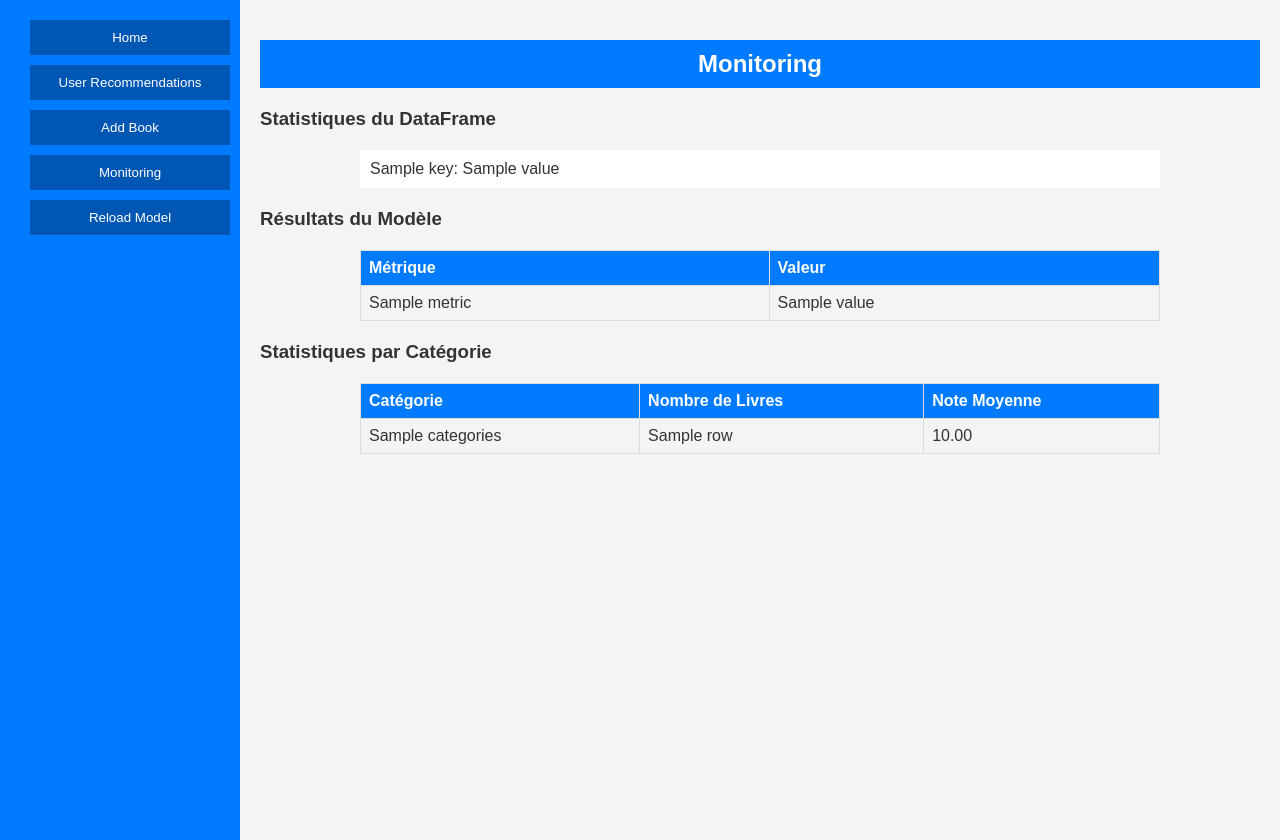
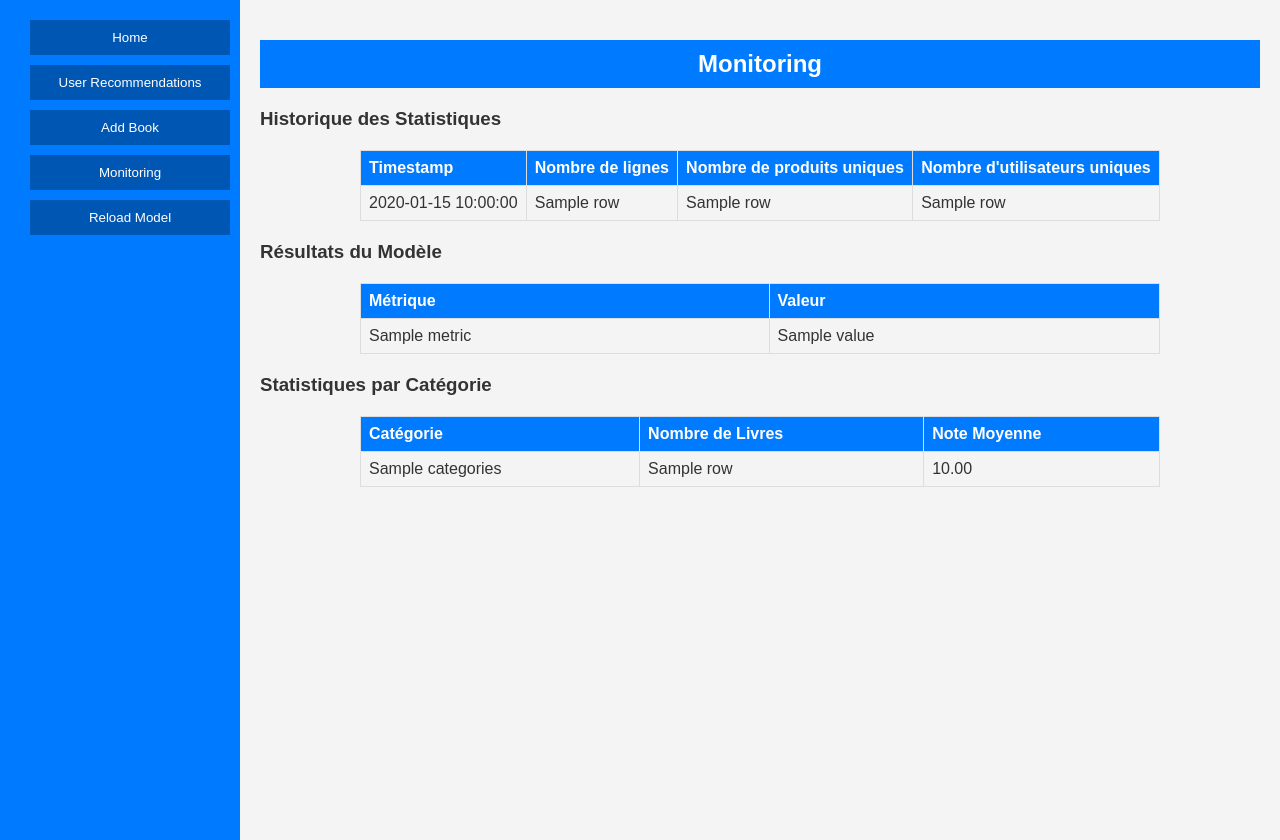
Before and after one commit to LoicCASSAN/Machine-Learning-in-Production-Project, a Flask app: template templates/monitoring.html in a window 1280 px wide. Run offline with Flask 3, Linux system fonts and the light colour scheme; the template is opened without the code that fills it: most values are stand-ins (such as "Sample title", 1, 10 or a date in 2020).

Commit message:
Monitoring

```diff
--- a/app.py
+++ b/app.py
@@ -93,20 +93,46 @@ def reload_model():
     # Rediriger vers la page d'accueil ou une autre page appropriée
     return redirect(url_for('index'))
 
+def update_monitoring_stats(filtered_df):
+    file_path = 'Dataset/Monitoring.pkl'
+
+    # Calculer les statistiques
+    df_stats = {
+        'Timestamp': pd.Timestamp.now(),
+        'Nombre_de_lignes': len(filtered_df),
+        'Nombre_de_produits_uniques': filtered_df['ProductId'].nunique(),
+        'Nombre_d_utilisateurs_uniques': filtered_df['UserId'].nunique(),
+    }
+    new_data = pd.DataFrame([df_stats])
+
+    # Charger ou créer le DataFrame de monitoring
+    if os.path.exists(file_path):
+        monitoring_data = pd.read_pickle(file_path)
+        monitoring_data = pd.concat([monitoring_data, new_data], ignore_index=True)
+    else:
+        monitoring_data = new_data
+
+    # Sauvegarder les données
+    monitoring_data.to_pickle(file_path)
+
+
+
+
 @app.route('/monitoring')
 def monitoring():
+    # Charger le modèle de résultats existant depuis le fichier pickle
     model_results = pd.read_pickle('Dataset/resultats.pkl')
 
-    df_stats = {
-        'Nombre de lignes': len(filtered_df),
-        'Nombre de produits uniques': filtered_df['ProductId'].nunique(),
-        'Nombre d utilisateurs uniques': filtered_df['UserId'].nunique(),
-    }
+    # Charger le DataFrame de suivi depuis le fichier pickle
+    monitoring_df = pd.read_pickle('Dataset/Monitoring.pkl')
 
+    # Passer le DataFrame monitoring_df directement au template
     category_stats = filtered_df.groupby('categories')['Score'].agg(['count', 'mean']).reset_index()
     category_stats.rename(columns={'count': 'Nombre_de_Livres', 'mean': 'Note_Moyenne'}, inplace=True)
 
-    return render_template('monitoring.html', model_results=model_results, df_stats=df_stats, category_stats=category_stats)
+    return render_template('monitoring.html', model_results=model_results, monitoring_df=monitoring_df, category_stats=category_stats)
+
+
 
 
 if __name__ == '__main__':
--- a/templates/monitoring.html
+++ b/templates/monitoring.html
@@ -17,12 +17,24 @@
     <div class="main-content">
         <h2>Monitoring</h2>
 
-        <h3>Statistiques du DataFrame</h3>
-        <ul>
-            {% for key, value in df_stats.items() %}
-            <li>{{ key }}: {{ value }}</li>
+        <h3>Historique des Statistiques</h3>
+        <table>
+            <tr>
+                <th>Timestamp</th>
+                <th>Nombre de lignes</th>
+                <th>Nombre de produits uniques</th>
+                <th>Nombre d'utilisateurs uniques</th>
+            </tr>
+            {% for row in monitoring_df.itertuples() %}
+            <tr>
+                <td>{{ row.Timestamp }}</td>
+                <td>{{ row.Nombre_de_lignes }}</td>
+                <td>{{ row.Nombre_de_produits_uniques }}</td>
+                <td>{{ row.Nombre_d_utilisateurs_uniques }}</td>
+            </tr>
             {% endfor %}
-        </ul>
+
+        </table>
 
         <h3>Résultats du Modèle</h3>
         <table>
```
Also changed, not shown: 1 other file.
